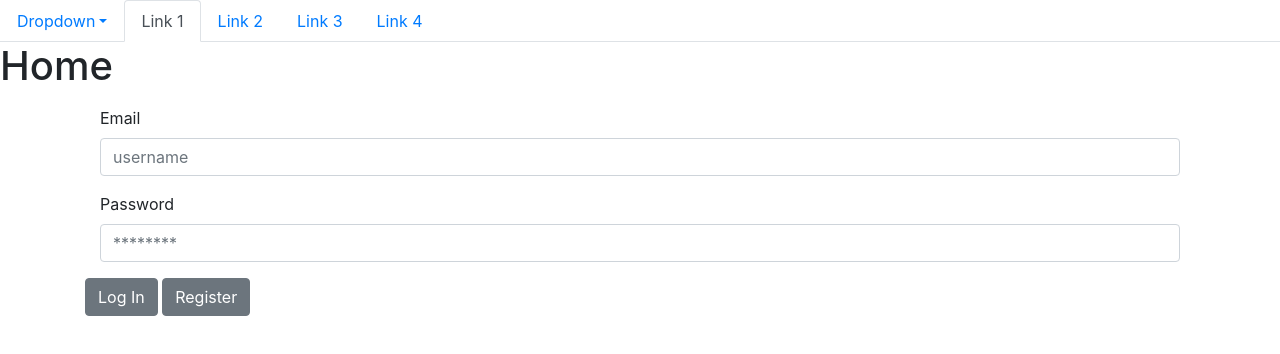
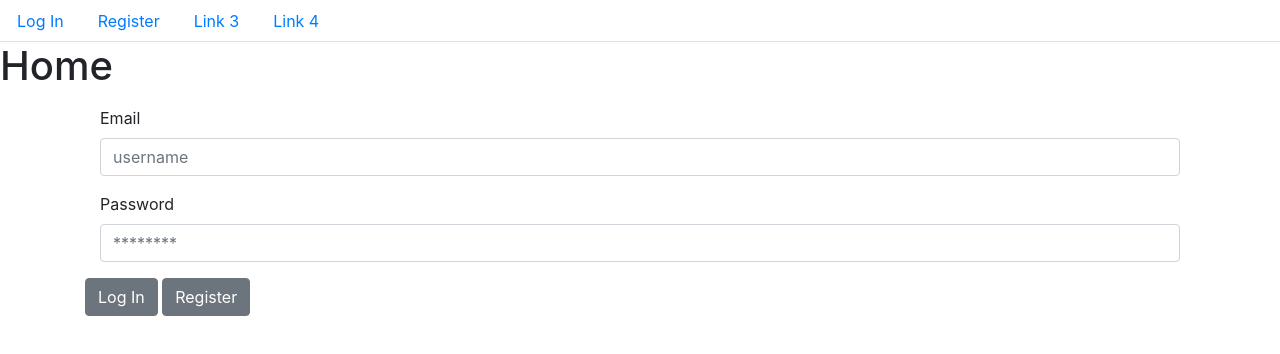
Before and after one commit to sep2019-bw-tipsease/frontend, a React (Create React App) app in the folder tipsease/: page / in a window 1280 px wide. Shown: the top 354 px of the page. Built offline with nearby package versions, Linux system fonts and the light colour scheme.

Commit message:
Added changes to the nav

```diff
--- a/tipsease/src/App.js
+++ b/tipsease/src/App.js
@@ -2,8 +2,9 @@ import React from 'react';
 import Home from './components/Home'
 import './App.css';
 import Register from './components/Register';
-import { Route } from 'react-router-dom'
-import Navigation from './components/Navigation'
+import { Route } from 'react-router-dom';
+import Navigation from './components/Navigation';
+import Login from "./components/Login";
 
 function App() {
   return (
@@ -12,7 +13,8 @@ function App() {
       <Navigation />
       <Route exact path='/' component={Home} />
       <Route path='/register' component={Register} />
-    </div>
+      <Route path="/login" component={Login} />
+     </div>
   );
 }
 
--- a/tipsease/src/components/Navigation.js
+++ b/tipsease/src/components/Navigation.js
@@ -21,23 +21,11 @@ export default class Navigation extends React.Component {
     return (
       <div>
         <Nav tabs>
-          <Dropdown nav isOpen={this.state.dropdownOpen} toggle={this.toggle}>
-            <DropdownToggle nav caret>
-              Dropdown
-            </DropdownToggle>
-            <DropdownMenu>
-              <DropdownItem header>Header</DropdownItem>
-              <DropdownItem disabled>Action</DropdownItem>
-              <DropdownItem>Another Action</DropdownItem>
-              <DropdownItem divider />
-              <DropdownItem>Another Action</DropdownItem>
-            </DropdownMenu>
-          </Dropdown>
           <NavItem>
-            <NavLink href="#" active>Link 1</NavLink>
+            <NavLink href="/login">Log In</NavLink>
           </NavItem>
           <NavItem>
-            <NavLink href="#" >Link 2</NavLink>
+            <NavLink href="/register" > Register</NavLink>
           </NavItem>
           <NavItem>
             <NavLink href="#" >Link 3</NavLink>
```
